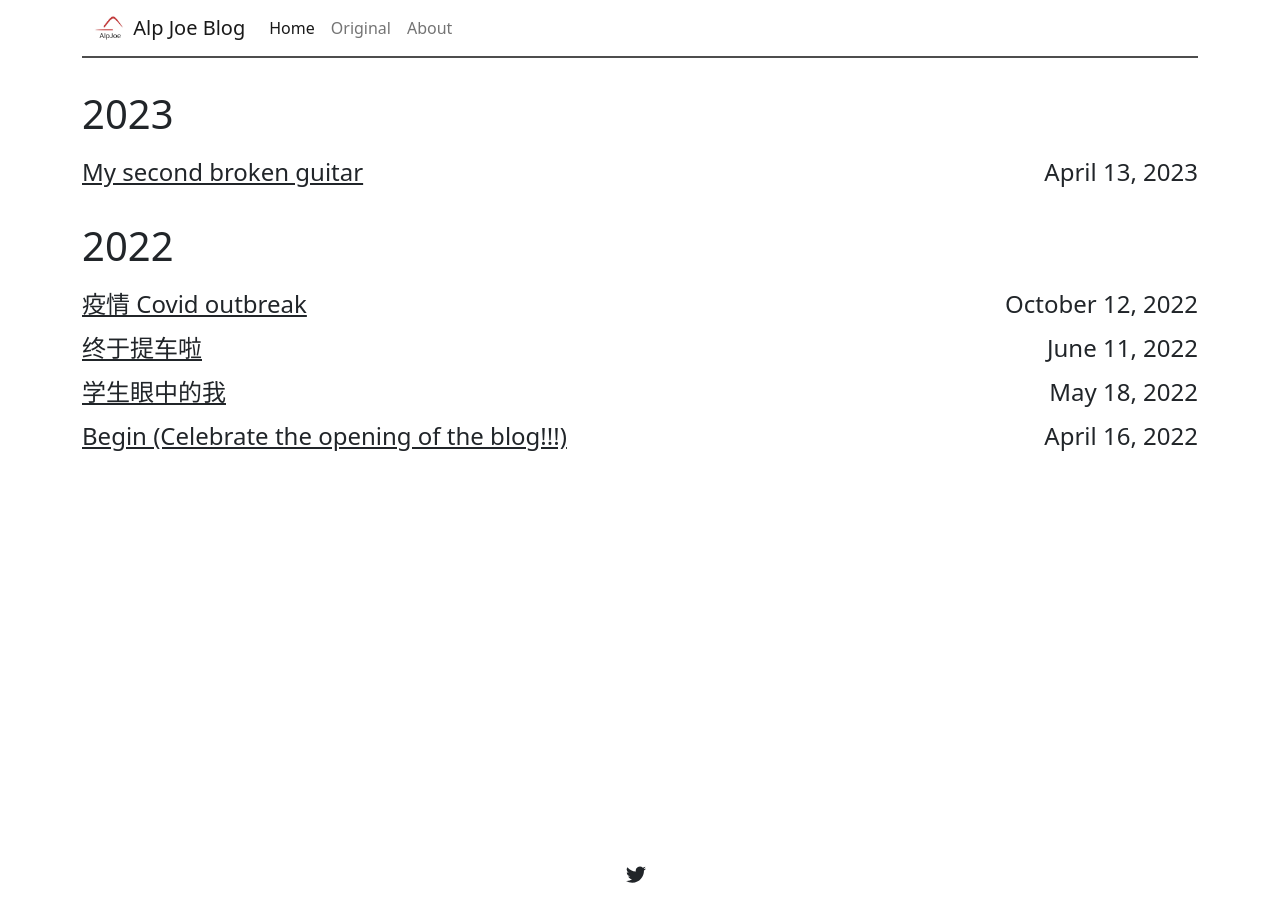
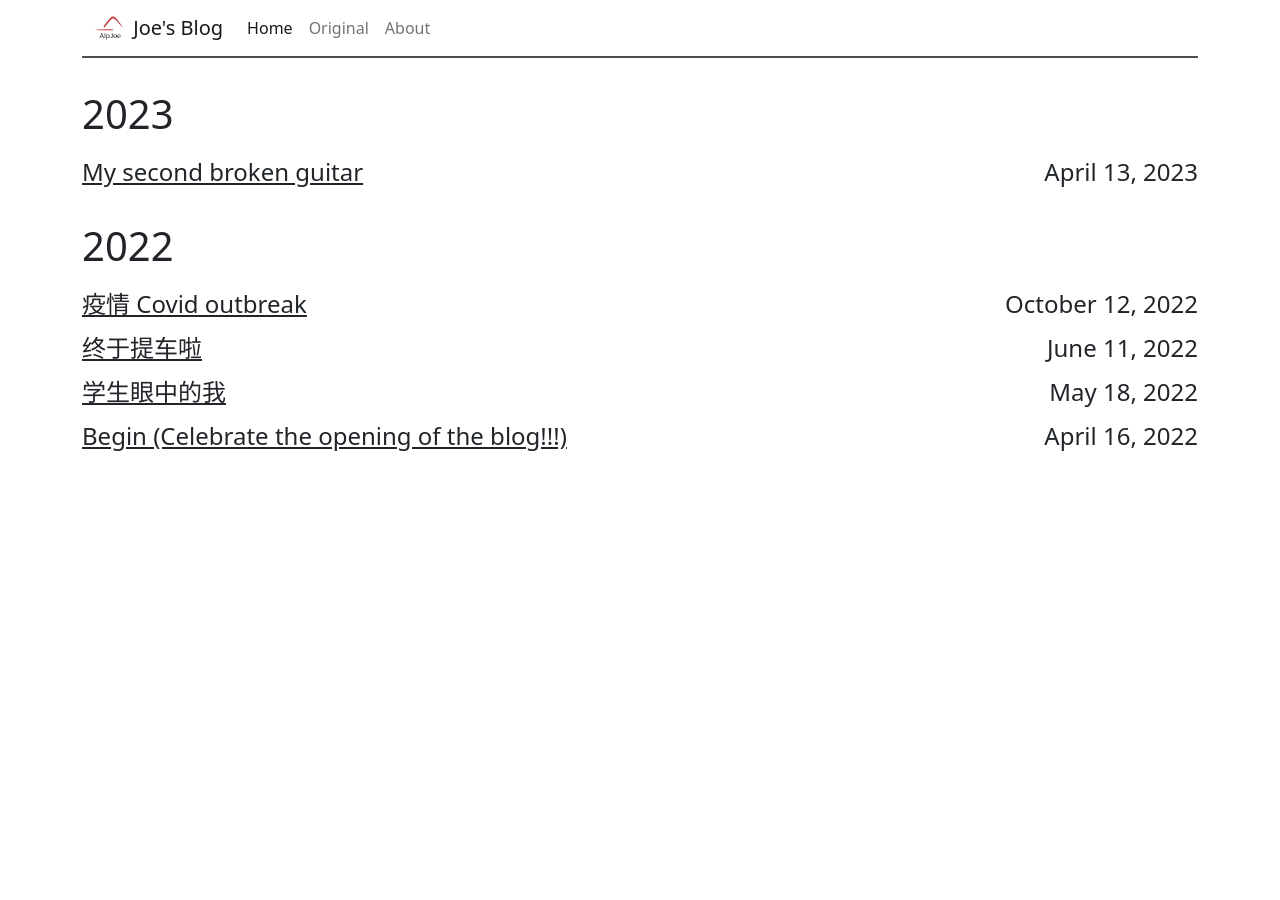
Before and after one commit to alpjoe/alpjoe, a Jekyll site: the page built from index.html, in a window 1280 px wide. Built offline with Jekyll 4.4.1, drawn with Linux system fonts in a browser that asks for light colours.

Commit message:
Update _config.yml

```diff
--- a/_config.yml
+++ b/_config.yml
@@ -3,10 +3,10 @@
 #
 
 # Name of your site (displayed in the navbar)
-name: Alp Joe Blog
+name:  Joe's Blog
 
 # Your site's title (e.g., Ben's Awesome Site, The GitHub Blog, etc.), used as part of the title tag like Home | Ben's Awesome Site.
-title: Alp Joe
+title: Blog Joe
 
 # Link to avatar in the navbar (/assets/images/avatar.png). Leave empty if no logo desired. Two avatars for light and dark mode.
 # Avatar for light mode site
@@ -15,7 +15,7 @@ lightavatar: /assets/images/logo.png
 darkavatar: /assets/images/logo.png
 
 # A short description (e.g., A blog dedicated to reviewing cat gifs), used as part of the title tag like Ben's Awesome Site | A blog dedicated to reviewing cat gifs instead of Ben's Awesome Site | Long description about a blog dedicated to reviewing cat gifs that would be used when page.title is not defined.
-tagline: By AlpJoe
+tagline: By Joe
 
 # A longer description used for the description meta tag. Also used as fallback for pages that don't provide their own description, and also as part of the page's title tag if neither page.title nor site.tagline has been defined.
 description: Record my life
@@ -30,7 +30,7 @@ url: alpjoe.eu.org
 baseurl: ""
 
 # global author information
-author: Alp Joe
+author:  Joe Blog
 
 # URL to a site-wide logo (e.g., /assets/your-company-logo.png)
 logo: /assets/images/logo.png
@@ -42,7 +42,7 @@ permalink: /:year/:month/:day/:title/
 
 # Includes an icon in the footer for each username you enter
 footer-links:
-  twitter: alpjoelee
+  twitter:
   facebook:
   instagram:
   email:
```
